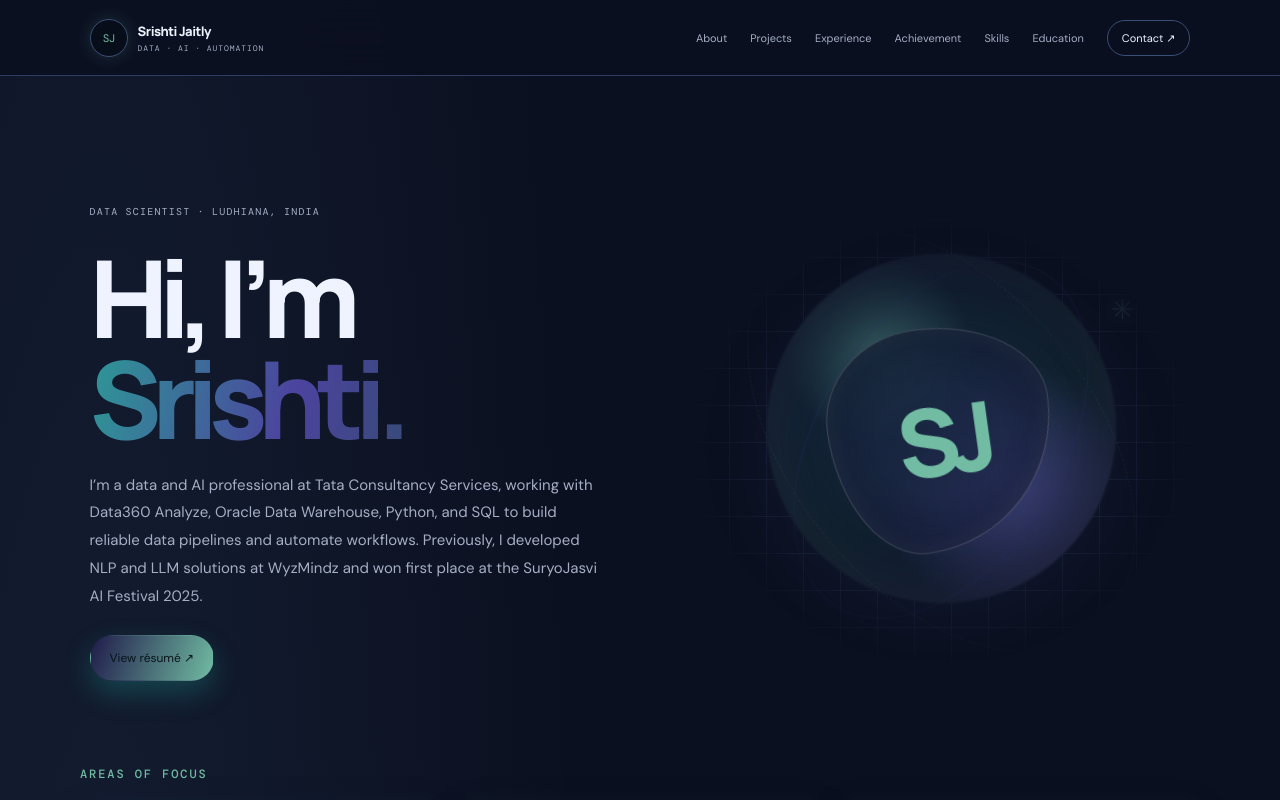
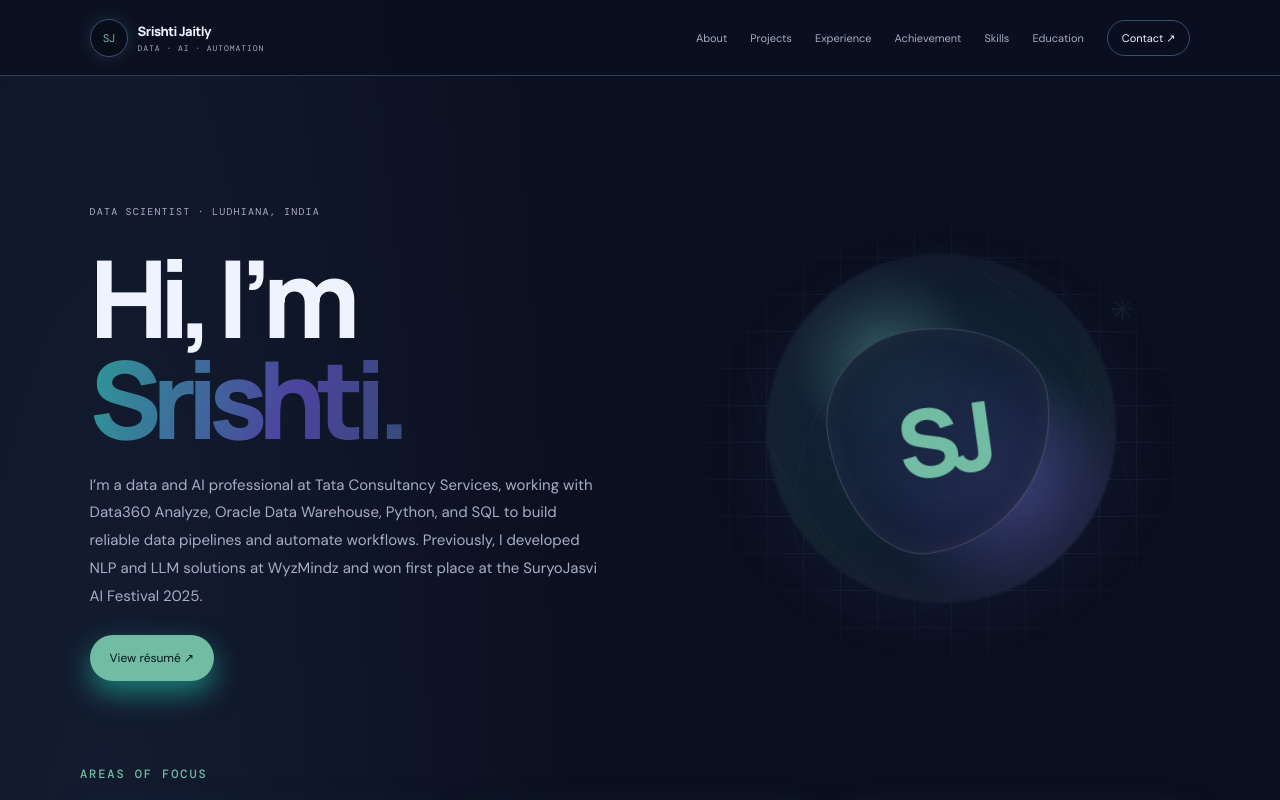
Before and after one commit to Srish0218/My_Portfolio, a React (Vite) app in the folder frontend/: page / in a window 1280 px wide. In both pictures the pointer is over the button "View résumé ↗". Shown: the top 800 px of the page. Built offline with nearby package versions, Linux system fonts and the light colour scheme.

Commit message:
28 Sept 2026 Commit

```diff
--- a/frontend/src/App.css
+++ b/frontend/src/App.css
@@ -279,13 +279,13 @@ button {
 
 .button-primary {
   color: #08151b;
-  background: linear-gradient(110deg, var(--lime), #201b4a);
+  background: var(--lime);
   box-shadow: 0 8px 22px rgb(32 190 170 / 16%);
 }
 
 .button-primary:hover {
-  box-shadow: 0 12px 28px rgb(32 190 170 / 25%);
-  background: linear-gradient(110deg, #201b4a , var(--lime));
+  box-shadow: 0 12px 28px rgb(32 190 170 / 0.6);
+  background: var(--lime);
 }
 
 .button-secondary {
--- a/frontend/src/App.jsx
+++ b/frontend/src/App.jsx
@@ -793,7 +793,6 @@ function App() {
 function SectionHeading({ number, label, title }) {
   return (
     <div className="section-heading reveal">
-      <p>hi</p>
       <div className="section-kicker">
         <span>
           {number} / {label}
```
